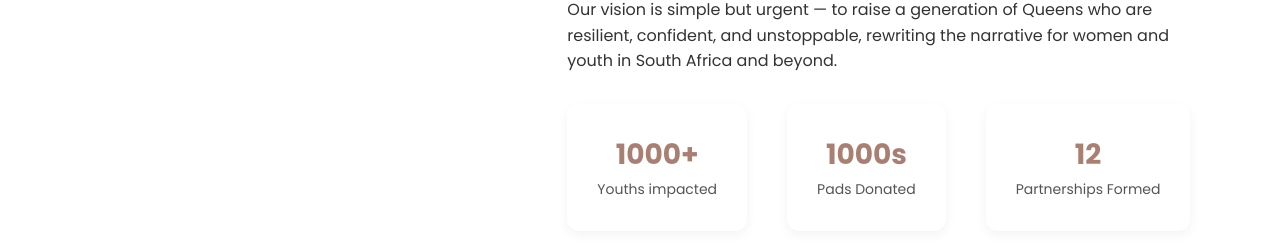
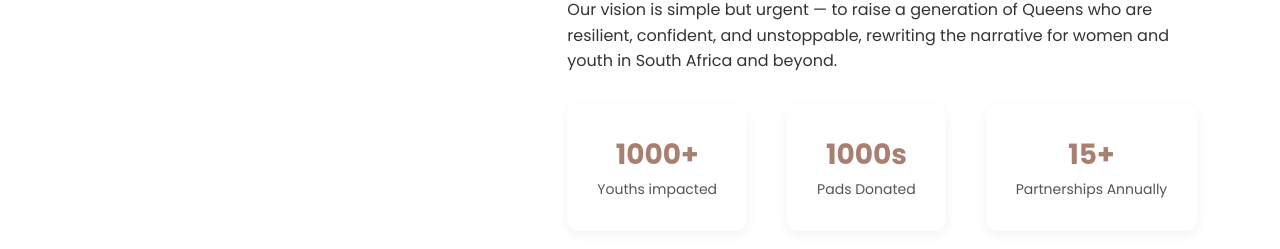
Before and after one commit to Eugene-TechXplo-SA/Raising_Queens, a React (Vite) app: page / in a window 1280 px wide. Shown: the part 1560-1809 px from the top of the page. Built offline with nearby package versions, Linux system fonts and the light colour scheme.

Commit message:
Updated About.tsx

```diff
--- a/src/pages/Home/components/About.tsx
+++ b/src/pages/Home/components/About.tsx
@@ -34,8 +34,8 @@ const About = () => {
               <span className="label">Pads Donated</span>
             </div>
             <div className="stat">
-              <span className="number">12</span>
-              <span className="label">Partnerships Formed</span>
+              <span className="number">15+</span>
+              <span className="label">Partnerships Annually</span>
             </div>
           </div>
         </div>
```
